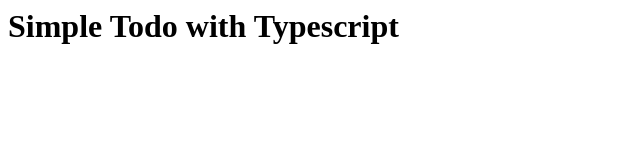
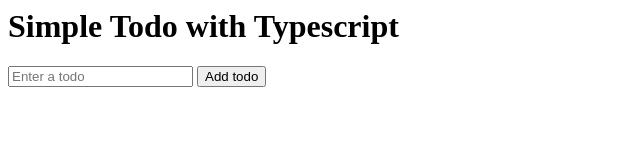
Before and after one commit to na-lin/Simple-Todo-with-Typescript, a plain HTML site: page index.html in a window 1280 px wide. Shown: the whole page, without its empty margins (0-640 px from the left). Drawn offline with Linux system fonts and the light colour scheme.

Commit message:
build the html of add todo form and todo list

```diff
--- a/index.html
+++ b/index.html
@@ -4,6 +4,11 @@
   </head>
   <body>
     <h1>Simple Todo with Typescript</h1>
+    <ul id="todoList"></ul>
+    <form id="addTodoForm">
+      <input type="text" id="todoInput" placeholder="Enter a todo" />
+      <button type="submit">Add todo</button>
+    </form>
     <script src="./dist/index.js"></script>
   </body>
 </html>
```
